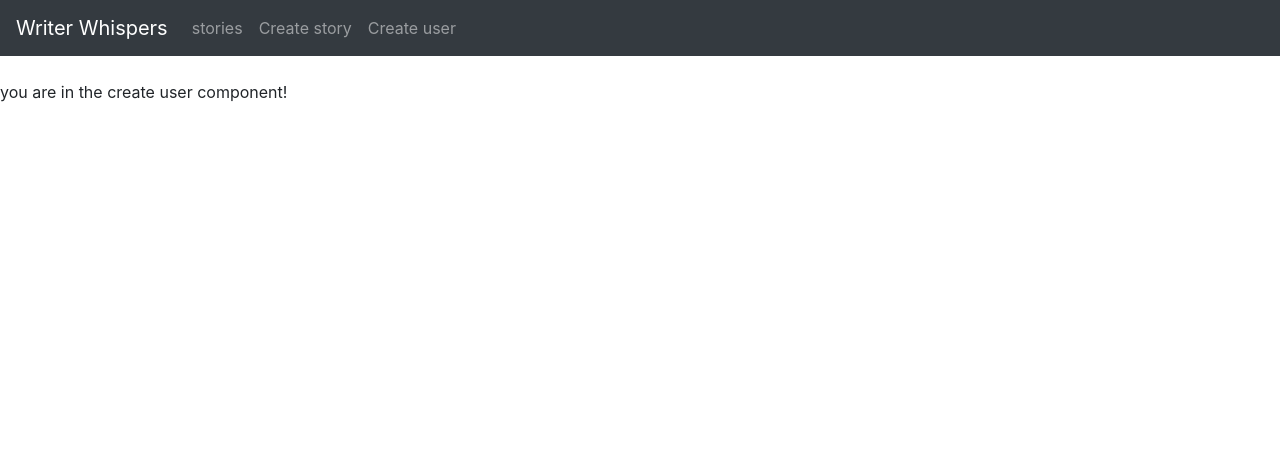
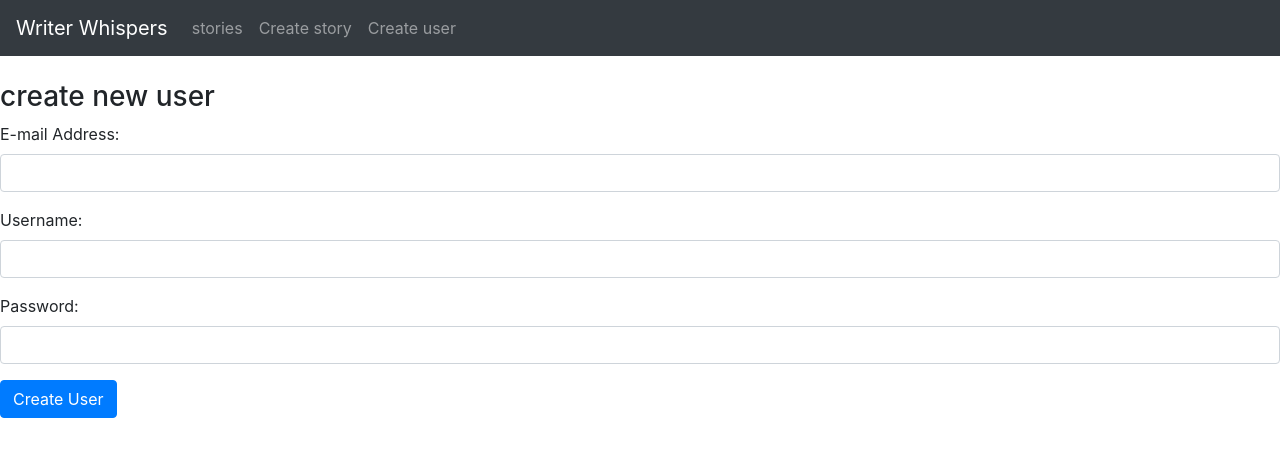
Before and after one commit to OdysseyOfTroy/WriterWhipsers, a React (Create React App) app in the folder writerwhispers/: page /user in a window 1280 px wide. Shown: the top 456 px of the page. Built offline with nearby package versions, Linux system fonts and the light colour scheme.

Commit message:
added create user form to create user tab

```diff
--- a/writerwhispers/src/components/create-user.component.js
+++ b/writerwhispers/src/components/create-user.component.js
@@ -1,10 +1,93 @@
 import React, { Component } from 'react';
 
 export default class CreateUser extends Component {
+    //story constructor ////////////////////////////////////////////////////////////////////////////
+
+    constructor(props) {
+        super(props);
+
+        this.onChangeEmail = this.onChangeEmail.bind(this);
+        this.onChangeUsername = this.onChangeUsername.bind(this);
+        this.onChangePassword = this.onChangePassword.bind(this);
+        this.onSubmit = this.onSubmit.bind(this);
+
+        this.state = {
+            email: "",
+            username: "",
+            password: "",
+        }
+    }
+
+    //set values of the document //////////////////////////////////////////////////////////////////////
+
+    onChangeEmail(e) {
+        this.setState({
+            email: e.target.value
+        });
+    }
+
+    onChangeUsername(e) {
+        this.setState({
+            username: e.target.value
+        });
+    }
+
+    onChangePassword(e) {
+        this.setState({
+            password: e.target.value
+        });
+    }
+
+    //submit values of the document //////////////////////////////////////////////////////////////////
+
+    onSubmit(e) {
+        e.preventDefault();
+
+        const user = {
+            email: this.state.email,
+            username: this.state.username,
+            password: this.state.password,
+        }
+
+        console.log(user)
+
+        window.location = '/';
+    }
     render() {
         return (
             <div>
-                <p>you are in the create user component! </p>
+                <h3>create new user</h3>
+                <form onSubmit={this.onSubmit}>
+                    <div className="form-group">
+                        <label>E-mail Address: </label>
+                        <input type="text"
+                        className="form-control"
+                        value={this.state.email}
+                        onChange={this.onChangeEmail}
+                        />
+                    </div>
+                    <div className="form-group">
+                        <label>Username: </label>
+                        <input type="text"
+                            required
+                            className="form-control"
+                            value={this.state.username}
+                            onChange={this.onChangeUsername}
+                        />
+                    </div>
+                    <div className="form-group">
+                        <label>Password: </label>
+                        <input type="text"
+                        className="form-control"
+                        value={this.state.password}
+                        onChange={this.onChangePassword}
+                        />
+                    </div>
+
+                    <div className="form-group">
+                        <input type="submit" value="Create User" className="btn btn-primary" />
+                    </div>
+                </form>
             </div>
         )
     }
```
Also changed, not shown: 1 other file (tests, documents, lock files or other folders).
